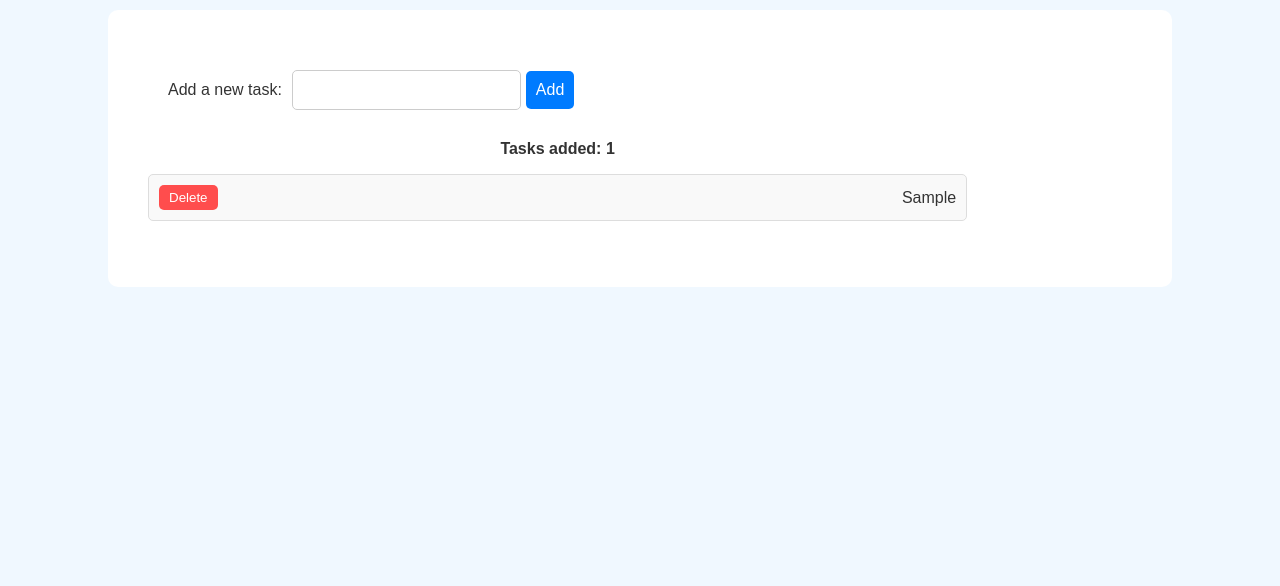
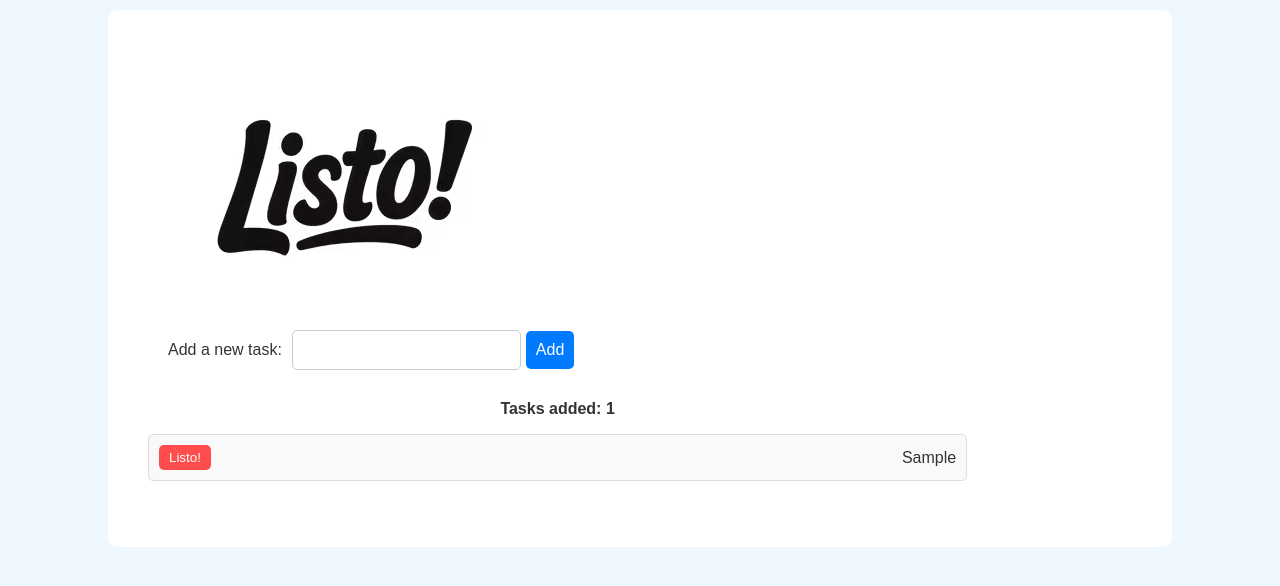
Before and after one commit to NachoCarher/listo, a React (Create React App) app: page / in a window 1280 px wide. Both pictures are taken after typing "Sample" into the empty fields and a click on the input "Add". Shown: the top 586 px of the page. Built offline with nearby package versions, Linux system fonts and the light colour scheme.

Commit message:
refactor TasksList to a component file and integrate logo

```diff
--- a/src/App.js
+++ b/src/components/App.js
@@ -1,26 +1,8 @@
 import { useState, useRef, useEffect, useReducer } from "react";
-
-function TasksList({ tasks, onDelete }) {
-  return (
-    <>
-      {tasks.length > 0 ? (
-        <ul>
-          {tasks.map((item, key) => (
-            <li key={item.id}>
-              <button onClick={() => onDelete(item)}>Delete</button>
-              {item.task}
-            </li>
-          ))}
-        </ul>
-      ) : (
-        <p>Empty list</p>
-      )}
-    </>
-  );
-}
+import logo from "../assets/logo.avif";
+import TasksList from "./TasksList";
 
 // a mejorar: añadir el local storage
-// mejorar css
 
 function reducer(state, action) {
   switch (action.type) {
@@ -43,6 +25,7 @@ function App() {
   //   const storedValue = localStorage.getItem("tasks").split(",");
   //   return storedValue ? storedValue : [];
   // });
+
   const [taskToAdd, setTaskToAdd] = useState(initialValue);
   const counterRef = useRef(0);
 
@@ -73,7 +56,10 @@ function App() {
   }
 
   return (
-    <div>
+    <div className="app">
+      <header>
+        <img src={logo} alt="logo"></img>
+      </header>
       <form onSubmit={handleSubmit}>
         <label>Add a new task:</label>
         <input
--- /dev/null
+++ b/src/components/TasksList.js
@@ -0,0 +1,20 @@
+function TasksList({ tasks, onDelete }) {
+  return (
+    <>
+      {tasks.length > 0 ? (
+        <ul>
+          {tasks.map((item, key) => (
+            <li key={item.id}>
+              <button onClick={() => onDelete(item)}>Listo!</button>
+              {item.task}
+            </li>
+          ))}
+        </ul>
+      ) : (
+        <p>Empty list</p>
+      )}
+    </>
+  );
+}
+
+export default TasksList;
--- a/src/index.js
+++ b/src/index.js
@@ -1,7 +1,7 @@
 import React from "react";
 import ReactDOM from "react-dom/client";
 import "./index.css";
-import App from "./App";
+import App from "./components/App";
 
 const root = ReactDOM.createRoot(document.getElementById("root"));
 root.render(
```
Also changed, not shown: src/assets/logo.avif (added), src/components/App-v1.js (renamed from src/App-v1.js).
